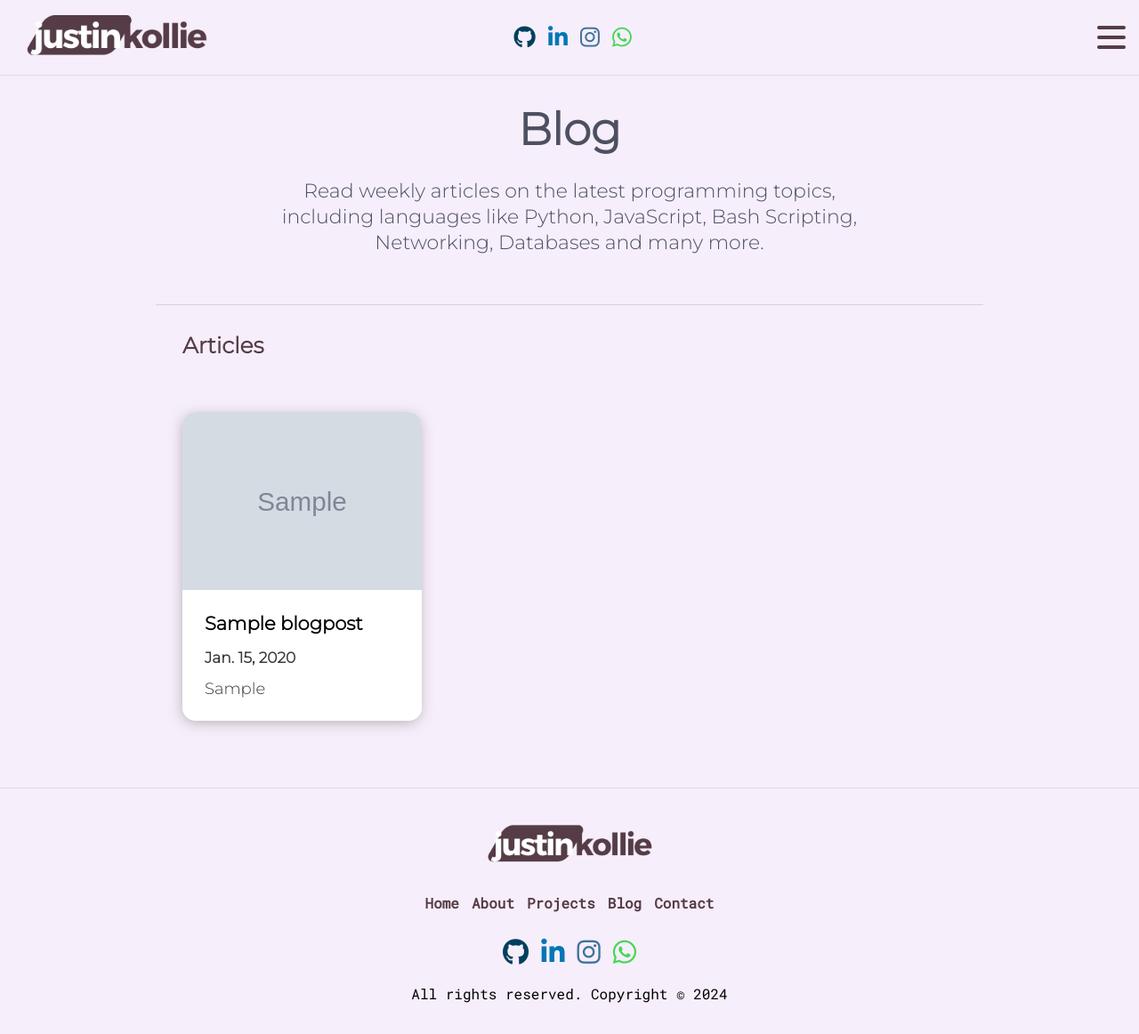
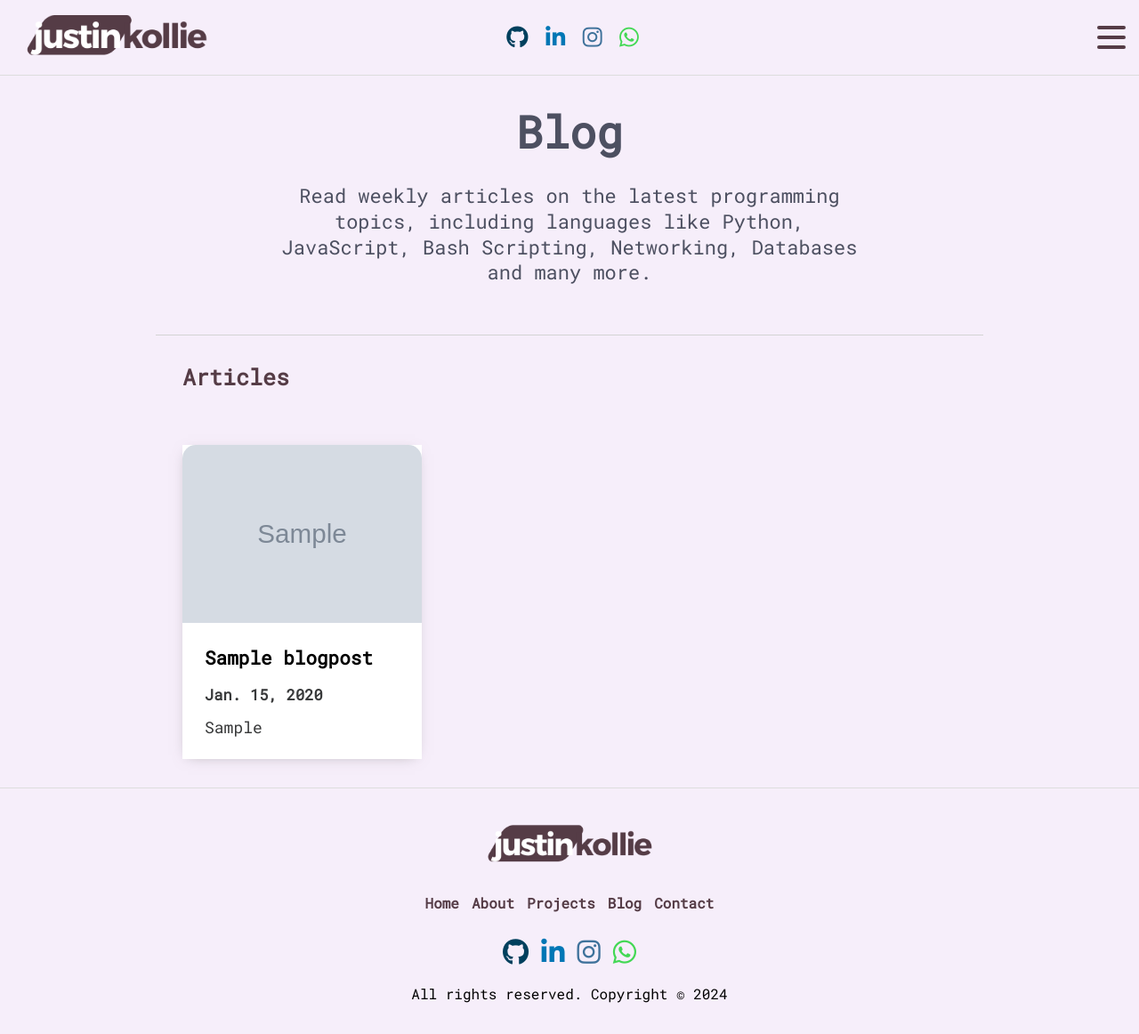
Before and after one commit to sandocodes/personal_portfolio, a Django app: page /blog/ in a window 1280 px wide. Shown: the whole page at 89% size. Run offline with Django 5.2, Linux system fonts and the light colour scheme; tables that the repository leaves empty hold one stand-in row (values such as "Sample post"); grey boxes marked "Sample" are stand-in pictures; some libraries are stand-ins or nearby versions.

Commit message:
Stash
Stash

```diff
--- a/portfolio/website/static/base_styles.css
+++ b/portfolio/website/static/base_styles.css
@@ -25,7 +25,7 @@
     box-sizing: border-box;
     padding: 0;
     margin: 0;
-    font-family: var(--link_font);
+    font-family: var(--body_font);
 }
 
 .wrapper {
--- a/portfolio/website/static/blog_detail.css
+++ b/portfolio/website/static/blog_detail.css
@@ -41,5 +41,5 @@
     max-width: 1000px;
     margin: auto;
     padding: 30px;
-    font-size: 25px;
+    font-size: 18px;
 }
--- a/portfolio/website/static/blog_styles.css
+++ b/portfolio/website/static/blog_styles.css
@@ -3,7 +3,7 @@
 
 } */
 .blog_section {
-    font-family: var(--body_font);
+    font-family: var(--link_font);
     max-width: 1300px;
 }
 
@@ -57,10 +57,17 @@
     text-decoration: none;
     color: rgb(124, 118, 118);
     background-color: white;
+<<<<<<< Updated upstream
     border-radius: 15px;
     box-shadow: -1px 3px 15px -2px rgba(117,113,113,0.56);
     -webkit-box-shadow: -1px 3px 15px -2px rgba(117,113,113,0.56);
     -moz-box-shadow: -1px 3px 15px -2px rgba(117,113,113,0.56);
+=======
+    /* border-radius: 15px; */
+    box-shadow: -1px 3px 15px -7px rgba(117,113,113,0.56);
+    -webkit-box-shadow: -1px 3px 15px -7px rgba(117,113,113,0.56);
+    -moz-box-shadow: -1px 3px 15px -7px rgba(117,113,113,0.56);
+>>>>>>> Stashed changes
 }
 
 /* Card image */
--- a/portfolio/website/static/home_styles.css
+++ b/portfolio/website/static/home_styles.css
@@ -127,9 +127,9 @@
     color: rgb(124, 118, 118);
     border-radius: 15px;
     background-color: white;
-    box-shadow: -1px 3px 15px -2px rgba(117,113,113,0.56);
-    -webkit-box-shadow: -1px 3px 15px -2px rgba(117,113,113,0.56);
-    -moz-box-shadow: -1px 3px 15px -2px rgba(117,113,113,0.56);
+    box-shadow: -1px 3px 15px -7px rgba(117,113,113,0.56);
+    -webkit-box-shadow: -1px 3px 15px -7px rgba(117,113,113,0.56);
+    -moz-box-shadow: -1px 3px 15px -7px rgba(117,113,113,0.56);
 }
 
 .featured_projects > div ._project img {
@@ -201,10 +201,17 @@
     text-decoration: none;
     color: rgb(124, 118, 118);
     background-color: #ffffff;
+<<<<<<< Updated upstream
     border-radius:  15px;
     box-shadow: -1px 3px 15px -2px rgba(117,113,113,0.56);
     -webkit-box-shadow: -1px 3px 15px -2px rgba(117,113,113,0.56);
     -moz-box-shadow: -1px 3px 15px -2px rgba(117,113,113,0.56);
+=======
+    /* border-radius: 15px; */
+    box-shadow: -1px 3px 15px -7px rgba(117,113,113,0.56);
+    -webkit-box-shadow: -1px 3px 15px -7px rgba(117,113,113,0.56);
+    -moz-box-shadow: -1px 3px 15px -7px rgba(117,113,113,0.56);
+>>>>>>> Stashed changes
 }
 
 /* Card image */
```
Also changed, not shown: 1 other file.
